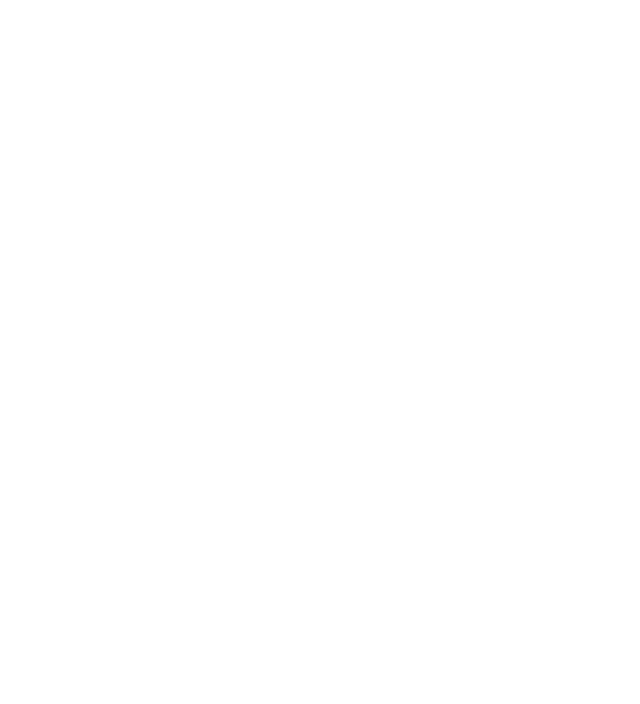
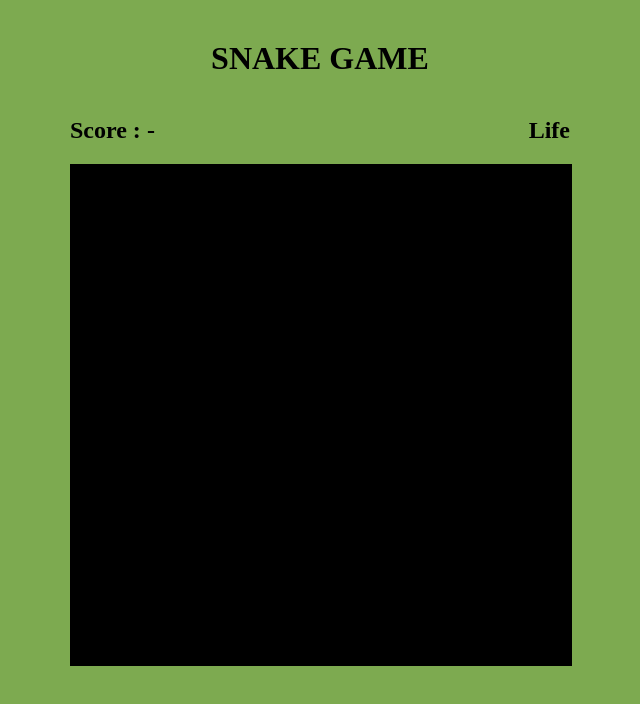
Before and after one commit to danchaud-vincent/snake-game, a plain HTML site: page index.html in a window 1280 px wide. Shown: the whole page, without its empty margins (320-960 px from the left). Drawn offline with Linux system fonts and the light colour scheme.

Commit message:
Modifications des fichiers

```diff
--- a/index.css
+++ b/index.css
@@ -0,0 +1,41 @@
+html,body{
+    margin: 0;
+    padding: 0;
+    background-color: #7DAA50;
+}
+
+h1{
+    margin: 0;
+}
+
+header{
+    margin: 40px auto 20px auto;
+    text-align: center;
+}
+
+.container{
+    max-width: 500px;
+    margin: 0 auto;
+
+
+}
+
+.board{
+    display: flex;
+    justify-content: space-between;
+}
+
+.grid{
+    display: flex;
+    flex-wrap: wrap;
+    height: 500px;
+    width: 500px;
+    border: 1px solid;
+
+}
+
+.box{
+    background-color: black;
+    height: 20px;
+    width: 20px;
+}
--- a/index.html
+++ b/index.html
@@ -1,11 +1,33 @@
 <!DOCTYPE html>
 <html lang="eng">
+
+    <!-- HEAD -->
     <head>
         <title>Snake Game</title>
 
+        <link href="index.css" rel="stylesheet">
     </head>
 
+
+    <!-- BODY -->
     <body>
+
+        <header><h1>SNAKE GAME</h1></header>
+
+        <div class="container">
+
+            <div class="board">
+                <h2>Score : <span id="score">-</span></h2>
+                <h2><span id="life">Life</span></h2>
+            </div>
+
+            <div class="grid">
+            </div>
+
+        </div>
+
+        <!-- script JS -->
+        <script src="index.js"></script>
 
     </body>
 </html>
--- a/index.js
+++ b/index.js
@@ -0,0 +1,21 @@
+// init
+const width = 625;
+
+// document query
+const gridEl = document.querySelector(".grid")
+
+
+CreateGrid()
+
+/* ----- Functions ------ */
+
+function CreateGrid(){
+    /*
+     * Function which create a grid
+     */
+    for (let i=0; i<width; i++){
+        const box = document.createElement('div')
+        box.classList.add('box')
+        gridEl.appendChild(box)
+    }
+}
```
